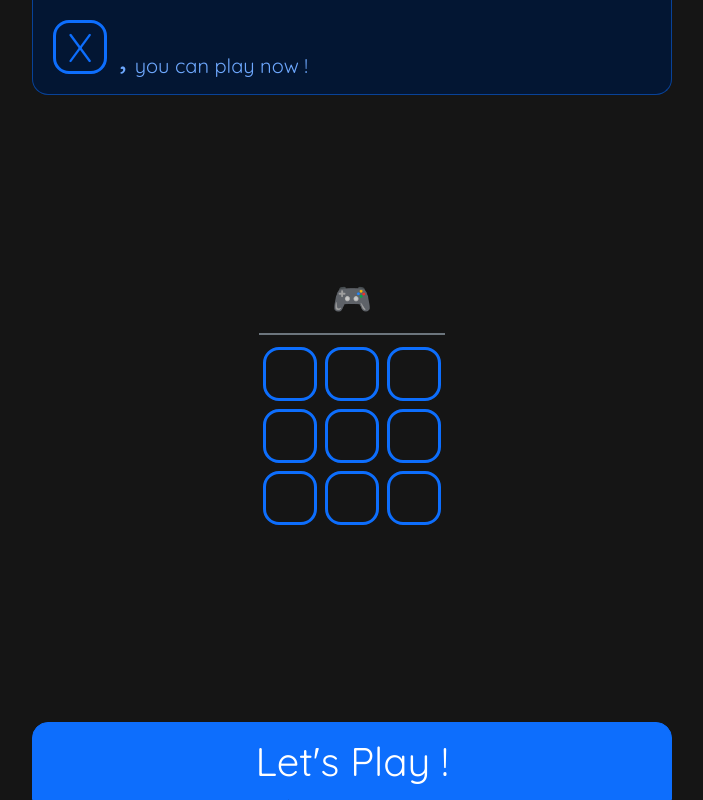
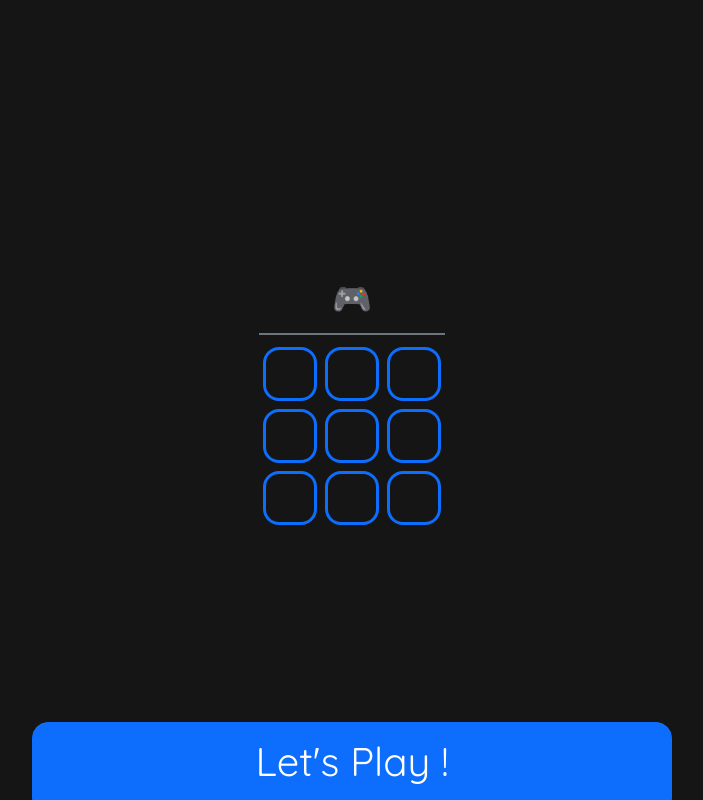
Before and after one commit to abolraj/Todo-React, a React (Vite) app: page / in a window 1280 px wide. Shown: the whole page, without its empty margins (288-991 px from the left). Built offline with nearby package versions, Linux system fonts and the light colour scheme.

Commit message:
Handle Logic - handle visibility of alert base of onPlay

```diff
--- a/src/App.jsx
+++ b/src/App.jsx
@@ -127,7 +127,7 @@ function App() {
   return (
     <>
 
-      <Alert className={+!!isXOrder?"alert-primary":"alert-danger"}>
+      <Alert className={(+!!isXOrder?" alert-primary ":" alert-danger ") + (!isOnPlay && 'visually-hidden')}>
         <Cell state={[+!!isXOrder,v=>0]}/>
         <strong class="h1 m-0 ms-2 me-2 text-capitalize">
           {players[+!!isXOrder]},
```
